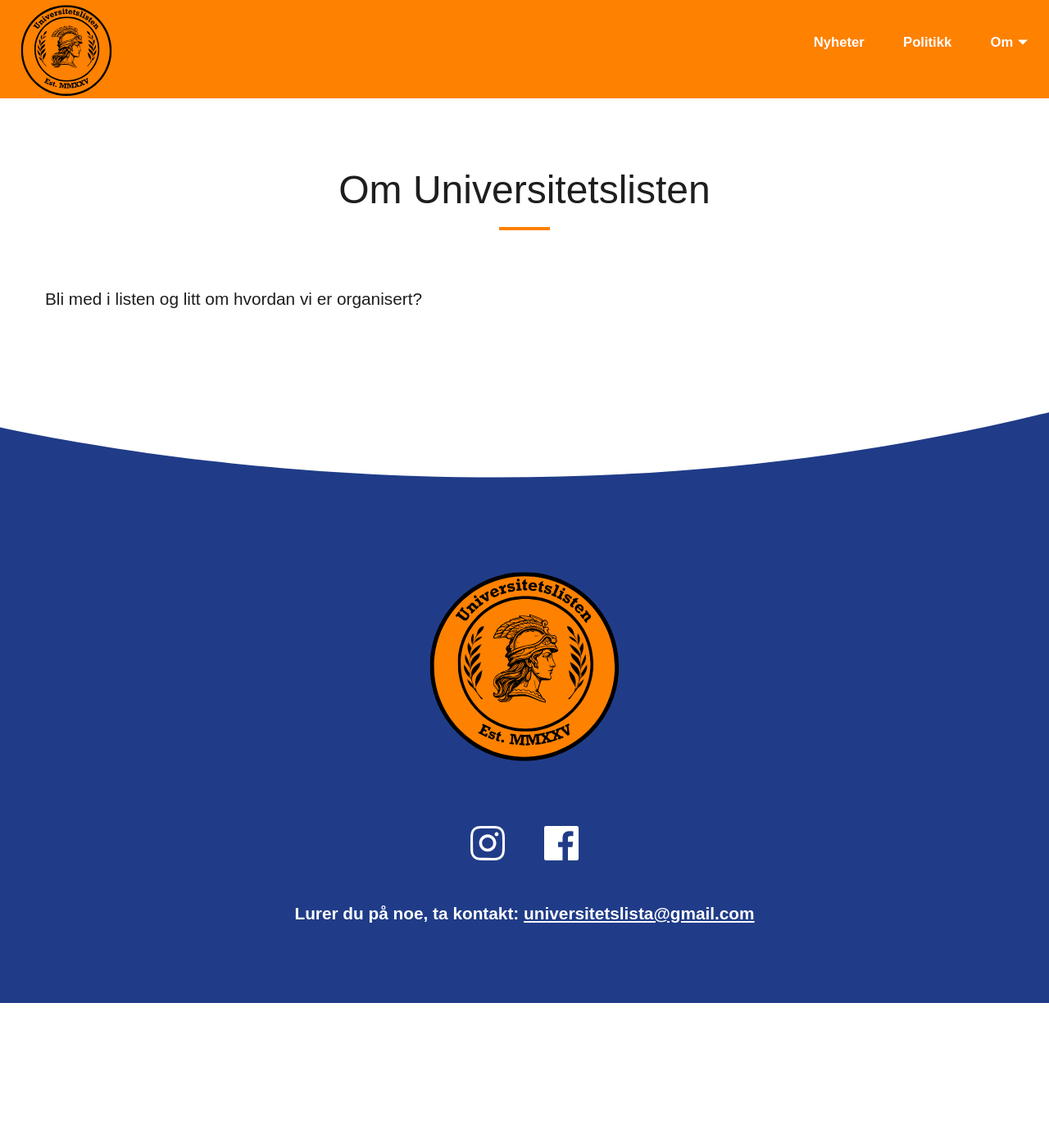
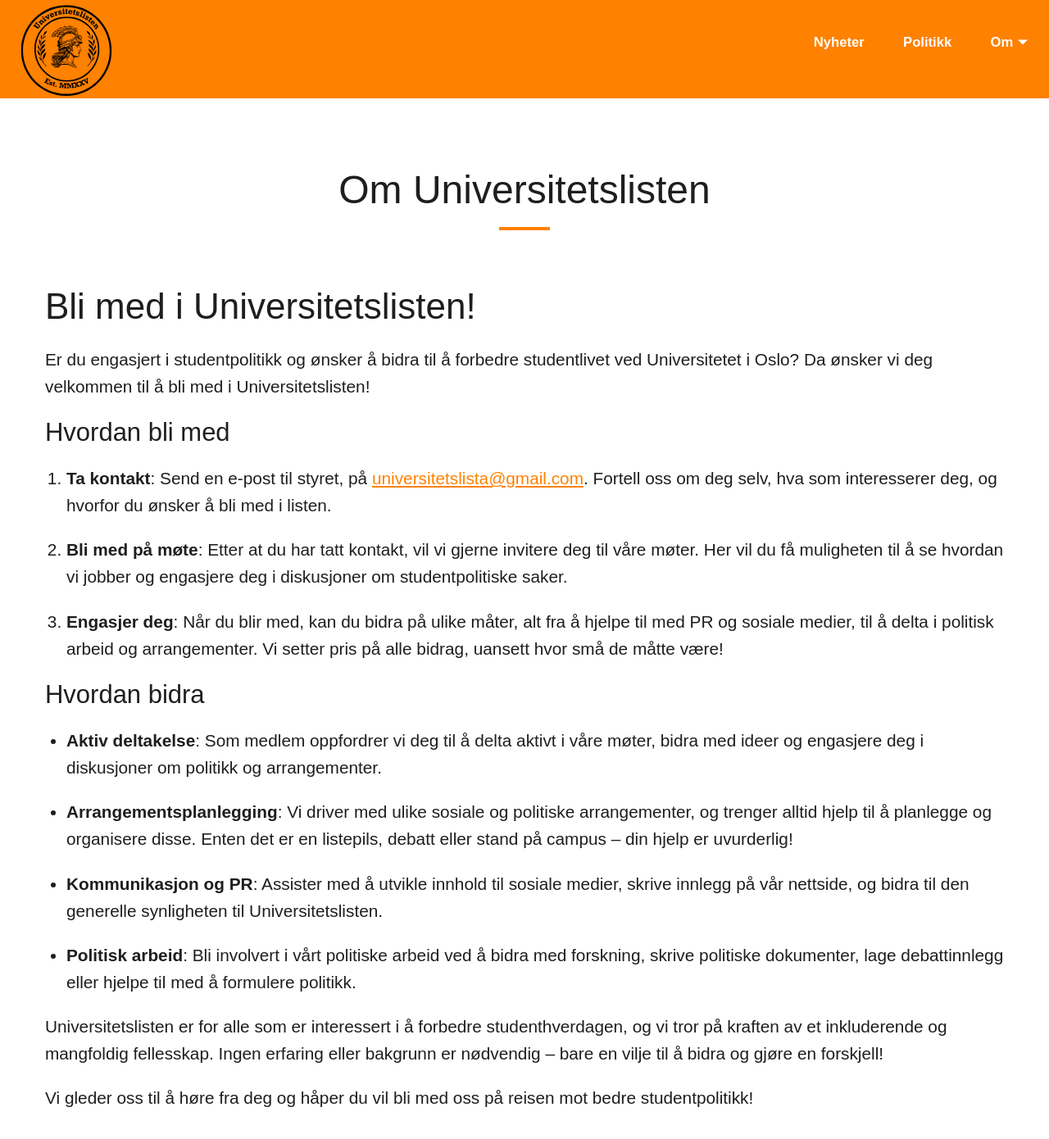
Before and after one commit to Universitetslisten/universitetslisten.github.io, a Jekyll site: the page built from _pages/aktiv.md, in a window 1280 px wide and 1400 px high. Shown: the top 1390 px of the window at 82% size. Built offline with Jekyll 4.4.1, drawn with Linux system fonts in a browser that asks for light colours; comment, search, counter and statistics services are not loaded.

Commit message:
Added info about joining the association

```diff
--- a/_pages/aktiv.md
+++ b/_pages/aktiv.md
@@ -7,4 +7,28 @@
 sitemap: true
 ---
 
-Bli med i listen og litt om hvordan vi er organisert?
+## Bli med i Universitetslisten!
+
+Er du engasjert i studentpolitikk og ønsker å bidra til å forbedre studentlivet ved Universitetet i Oslo? Da ønsker vi deg velkommen til å bli med i Universitetslisten!
+
+### Hvordan bli med
+
+1. **Ta kontakt**: Send en e-post til styret, på [universitetslista@gmail.com](mailto:universitetslista@gmail.com). Fortell oss om deg selv, hva som interesserer deg, og hvorfor du ønsker å bli med i listen.
+
+2. **Bli med på møte**: Etter at du har tatt kontakt, vil vi gjerne invitere deg til våre møter. Her vil du få muligheten til å se hvordan vi jobber og engasjere deg i diskusjoner om studentpolitiske saker.
+
+3. **Engasjer deg**: Når du blir med, kan du bidra på ulike måter, alt fra å hjelpe til med PR og sosiale medier, til å delta i politisk arbeid og arrangementer. Vi setter pris på alle bidrag, uansett hvor små de måtte være!
+
+### Hvordan bidra
+
+- **Aktiv deltakelse**: Som medlem oppfordrer vi deg til å delta aktivt i våre møter, bidra med ideer og engasjere deg i diskusjoner om politikk og arrangementer.
+
+- **Arrangementsplanlegging**: Vi driver med ulike sosiale og politiske arrangementer, og trenger alltid hjelp til å planlegge og organisere disse. Enten det er en listepils, debatt eller stand på campus – din hjelp er uvurderlig!
+
+- **Kommunikasjon og PR**: Assister med å utvikle innhold til sosiale medier, skrive innlegg på vår nettside, og bidra til den generelle synligheten til Universitetslisten.
+
+- **Politisk arbeid**: Bli involvert i vårt politiske arbeid ved å bidra med forskning, skrive politiske dokumenter, lage debattinnlegg eller hjelpe til med å formulere politikk.
+
+Universitetslisten er for alle som er interessert i å forbedre studenthverdagen, og vi tror på kraften av et inkluderende og mangfoldig fellesskap. Ingen erfaring eller bakgrunn er nødvendig – bare en vilje til å bidra og gjøre en forskjell!
+
+Vi gleder oss til å høre fra deg og håper du vil bli med oss på reisen mot bedre studentpolitikk!
```
